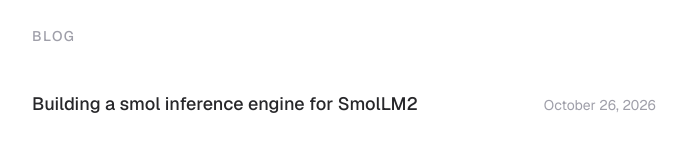
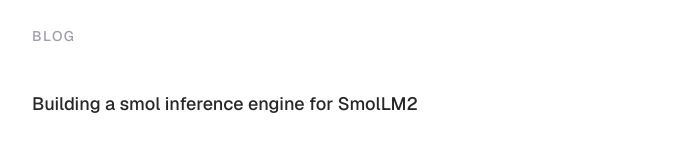
Before and after one commit to yashibuilds/yashi-site, a Next.js app: page / in a window 1280 px wide. Shown: the part 178-330 px from the top of the page, without its empty margins (296-982 px from the left). Built offline with nearby package versions, Linux system fonts and the light colour scheme.

Commit message:
Remove dates from blog list and post pages
Co-authored-by: yashibuilds <yashibuilds@gmail.com>

```diff
--- a/app/blog/[slug]/page.tsx
+++ b/app/blog/[slug]/page.tsx
@@ -3,7 +3,7 @@ import Link from "next/link";
 import { notFound } from "next/navigation";
 import Markdown from "react-markdown";
 import remarkGfm from "remark-gfm";
-import { formatDate, getPost, getPostContent, posts } from "@/lib/posts";
+import { getPost, getPostContent, posts } from "@/lib/posts";
 
 export function generateStaticParams() {
   return posts.map((post) => ({ slug: post.slug }));
@@ -40,12 +40,6 @@ export default async function BlogPost({ params }: PageProps<"/blog/[slug]">) {
         <h1 className="text-3xl font-semibold leading-tight tracking-tight text-zinc-900 dark:text-zinc-50">
           {post.title}
         </h1>
-        <time
-          dateTime={post.date}
-          className="mt-3 block text-sm text-zinc-400 dark:text-zinc-500"
-        >
-          {formatDate(post.date)}
-        </time>
       </header>
 
       <hr className="mt-10 border-zinc-100 dark:border-zinc-800/80" />
--- a/app/page.tsx
+++ b/app/page.tsx
@@ -1,5 +1,5 @@
 import Link from "next/link";
-import { formatDate, posts } from "@/lib/posts";
+import { posts } from "@/lib/posts";
 
 export default function Home() {
   return (
@@ -19,17 +19,11 @@ export default function Home() {
             <li key={post.slug}>
               <Link
                 href={`/blog/${post.slug}`}
-                className="group flex flex-col gap-1.5 py-5 sm:flex-row sm:items-baseline sm:justify-between sm:gap-6"
+                className="group block py-5"
               >
                 <span className="text-lg font-medium text-zinc-800 underline-offset-4 group-hover:underline dark:text-zinc-200">
                   {post.title}
                 </span>
-                <time
-                  dateTime={post.date}
-                  className="shrink-0 text-sm tabular-nums text-zinc-400 dark:text-zinc-500"
-                >
-                  {formatDate(post.date)}
-                </time>
               </Link>
             </li>
           ))}
--- a/lib/posts.ts
+++ b/lib/posts.ts
@@ -5,7 +5,6 @@ export type Post = {
   slug: string;
   title: string;
   description: string;
-  date: string;
 };
 
 export const posts: Post[] = [
@@ -14,7 +13,6 @@ export const posts: Post[] = [
     title: "Building a smol inference engine for SmolLM2",
     description:
       "Making each step of LLM inference more intuitive, one smol model at a time.",
-    date: "2026-10-26",
   },
 ];
 
@@ -26,11 +24,3 @@ export function getPostContent(slug: string): string {
   const filePath = path.join(process.cwd(), "content", "posts", `${slug}.md`);
   return fs.readFileSync(filePath, "utf8");
 }
-
-export function formatDate(date: string): string {
-  return new Date(`${date}T00:00:00`).toLocaleDateString("en-US", {
-    year: "numeric",
-    month: "long",
-    day: "numeric",
-  });
-}
```
